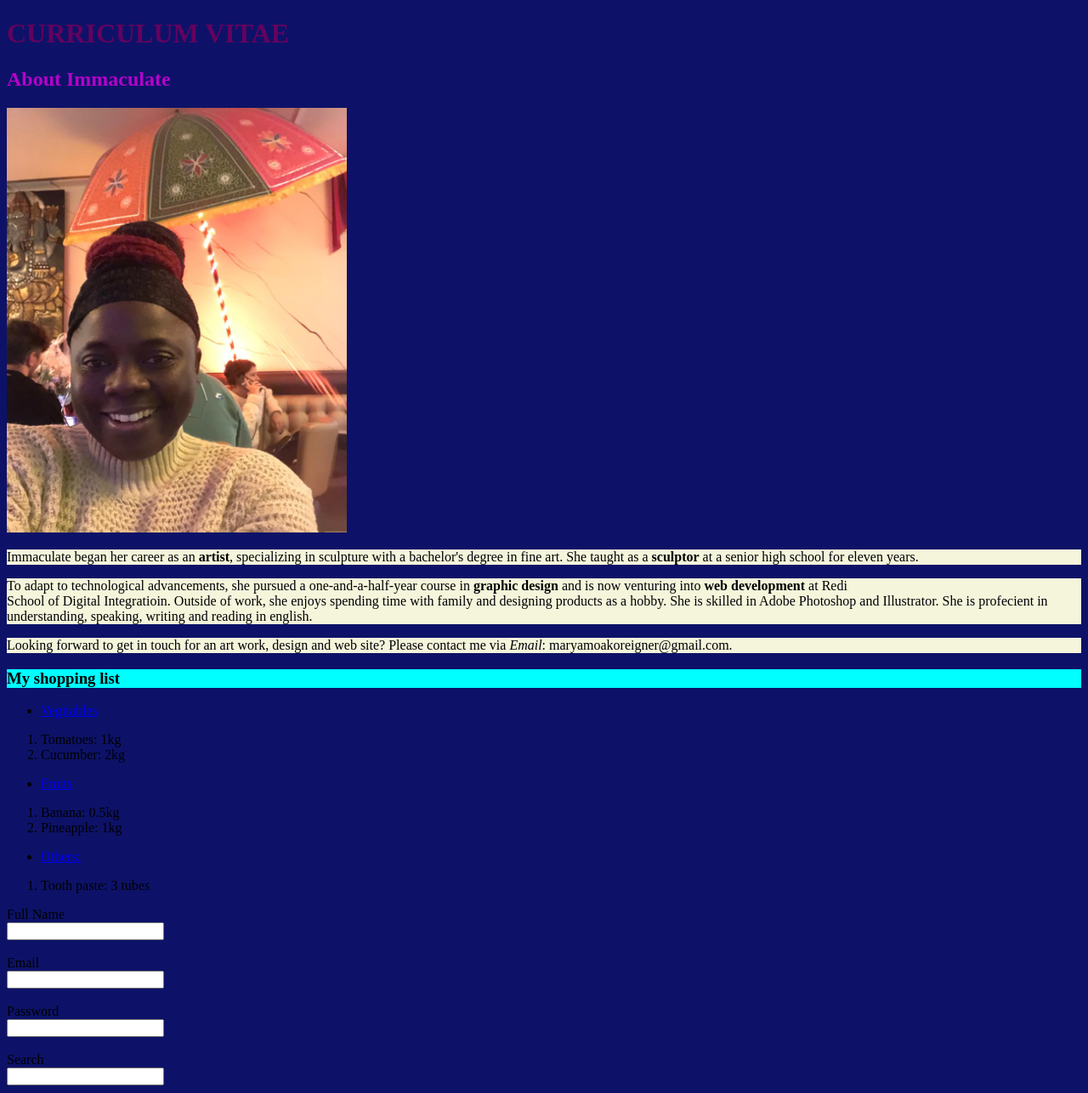
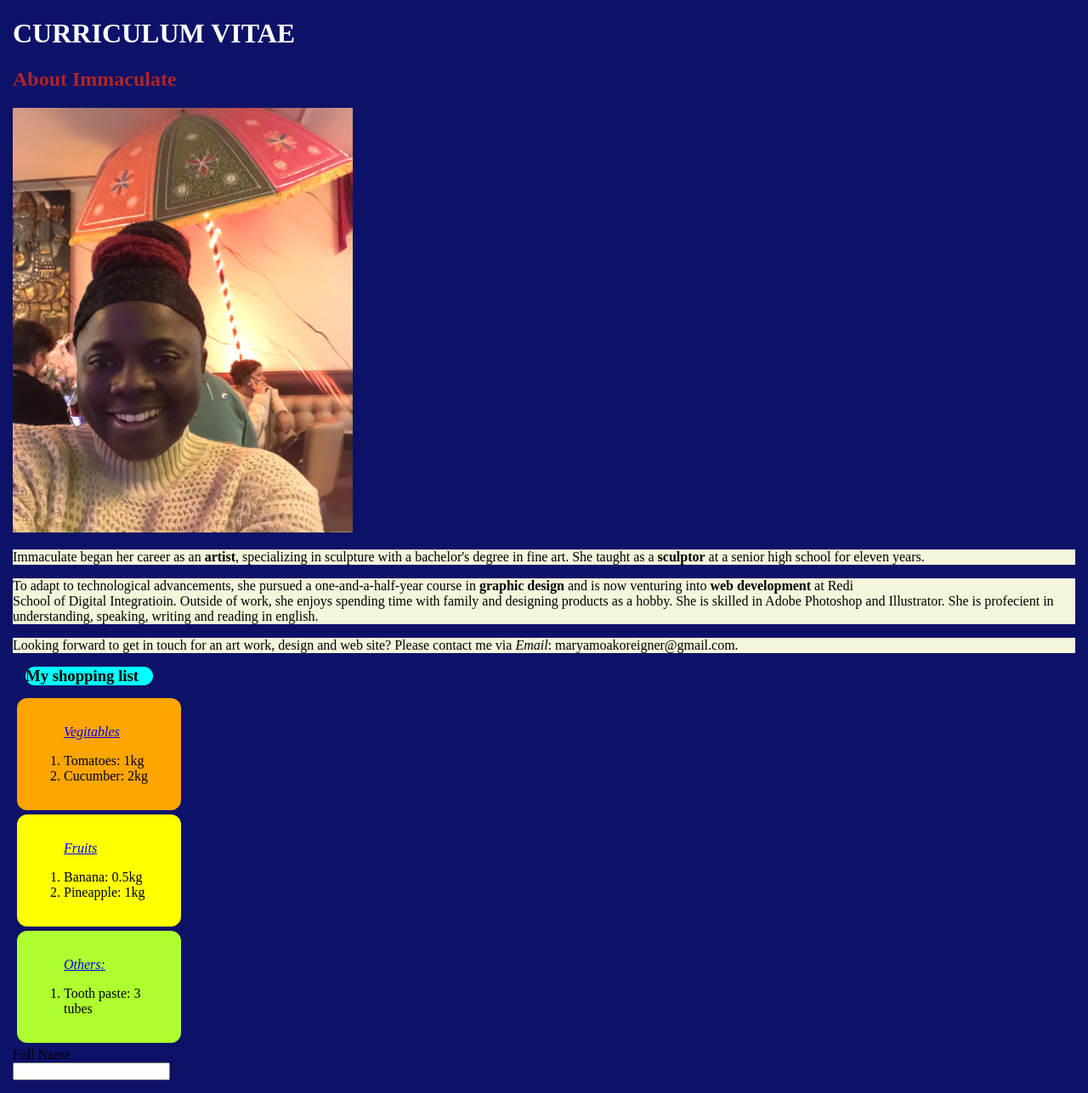
Before and after one commit to SpotlessHub/My-Resume, a plain HTML site: page Homework/homework.html in a window 1280 px wide. Shown: the top 1287 px of the page at 85% size. Drawn offline with Linux system fonts and the light colour scheme.

Commit message:
End of HTML & CSS project.
Website page with links

```diff
--- a/Homework/homework.css
+++ b/Homework/homework.css
@@ -1,12 +1,13 @@
 h1 {
-color:rgb(99, 2, 95);
+color:rgb(255, 255, 255);
 }
 
 h2 {
-color:rgb(178, 3, 201)
+color:rgb(174, 37, 37)
 }
 
 body {
+    margin: 15px;
     background-color: rgb(13, 18, 104);
 }
 
@@ -14,6 +15,40 @@ p {
     background-color: beige;
 }
 
+div {
+    justify-content: center;
+}
+
 h3 {
+    margin: 15px;
+    justify-content: center;
+    width: 12%;
+    border-radius: 12px;
     background-color:aqua
 }
+
+
+section > div {
+    width: 13%;
+    padding: 15px;
+    margin: 5px;
+    border-radius: 12px;
+}
+
+ div.section1 {
+    background: orange;
+ }
+
+ div.section2 {
+    background-color: yellow;
+ }
+
+ div.section3 {
+    background-color: greenyellow;
+ }
+
+ul.features {
+    list-style-type: none;
+    font-style: italic;
+    color: aqua;
+}
--- a/Homework/homework.html
+++ b/Homework/homework.html
@@ -17,8 +17,6 @@
 
 <!--body section-->
 <div class="wrapper">
-
-</div>
 <Body>
 
 <article="carousel-text"><p>Immaculate began her career as an <b>artist</b>, specializing in sculpture with a bachelor's degree in fine art. She taught as a <b>sculptor</b> at a senior high school for eleven years.</p>
@@ -36,34 +34,39 @@ contact me via <i>Email</i>: maryamoakoreigner@gmail.com. </p>
 
 
 <!--lesson 5 homework-->
-<section>
 
-</section>
-
-<Body>
+  <body>
 <h3 class="footer-text">My shopping list</h3>
 
-<ul>
+<section>
+<div class="section1">
+<ul class="features">
     <li><a href="facebook.com-link" href="#">Vegitables</a></li>
 </ul>
-<ol>
+<ol class="features">
         <li>Tomatoes: 1kg</li>
         <li>Cucumber: 2kg</li>
-</ol>
+</ol></div>
 
-<ul>
+<div class="section2">
+<ul class="features">
     <li><a href="www.instagram.com-link" href="#">Fruits</a></li>
 </ul>
-    <ol>
+<ol class="features">
         <li>Banana: 0.5kg</li>
         <li>Pineapple: 1kg</li>
-        </ol>
-        <ul>
+        </ol></div>
+
+        <div class="section3">
+        <ul class="features">
             <li><a href="tiktok.com-link" href="#">Others:</a></li>
         </ul>
-        <ol>
+        <ol class="features">
             <li>Tooth paste: 3 tubes</li>
-        </ol>
+        </ol></div>
+    </section>
+
+
 
 
     <!--lesson six -->
--- /dev/null
+++ b/Projectredi/Aboutme.css
@@ -0,0 +1,77 @@
+.container {
+    text-align:center;
+    display: block;
+    align-items:center;
+    justify-content: center;
+    }
+
+
+body {
+    background-color: rgb(0, 45, 107);
+}
+
+div {
+    background-color: lightgrey;
+    width: 70%;
+    border: 15px solid rgb(255, 255, 255);
+    padding: 2%;
+    margin: 5%;
+}
+
+h1 {
+    color: #000000;
+    padding-bottom: 10px;
+}
+
+
+.cta {
+    background-color: a
+    qua;
+    color: rgb(252, 254, 253);
+    padding: 10px 20px;
+    text-decoration: none;
+    display: inline-block;
+    margin-top: 20px;
+    border-radius: 5px;
+    transition: background-color 0.3s;
+}
+.cta:hover {
+    background-color: #27ae60;
+}
+h2 {
+    font-size: 10;
+    font-family: 'Segoe UI', Tahoma, Geneva, Verdana, sans-serif;
+    font-weight: 10;
+    background-color: rgb(255, 130, 21);
+}
+
+h3 {
+    font-size: 10;
+    font-weight: 10;
+    font-family: 'Segoe UI', Tahoma, Geneva, Verdana, sans-serif;
+    justify-content: center;
+    background-color:aqua
+}
+
+h4 {
+    font-family: 'Segoe UI', Tahoma, Geneva, Verdana, sans-serif;
+    font-size: 10;
+    font-weight: 10;
+    background-color: rgb(255, 225, 0);
+}
+
+
+
+
+p {
+font-size: 20;
+background-color: aqua
+;
+}
+
+#contact{
+font-size: 20;
+font-weight: 10;
+font-family: Arial, Helvetica, sans-serif;
+background-color:rgb(244, 196, 137);
+}
--- /dev/null
+++ b/Projectredi/Aboutme.html
@@ -0,0 +1,60 @@
+<!DOCTYPE html>
+<html lang="en">
+
+<!--header-->
+<head>
+  <meta charset="UTF-8">
+  <meta name="viewport" content="width=device-width, initial-scale=1.0">
+  <title>Website</title>
+  <link rel="stylesheet" href="Aboutme.css">
+</head>
+
+<!--resume-->
+<div class="container";style="text-align: justify;">
+<h1>Web Developer Extraordinaire</h1>
+<p>Hello! I'm Mary Immaculate Addae-Wireko. A passionate web developer specializing in <b>HTML</b> and <b>CSS</b>. With 5 years in <b>UI/UX designs</b>, <br>I create stunning, responsive websites that not only looks great but also perform exceptionally.
+    <p>My approach combines clean, sematic HTML with cutting-edge CSS techniques to deliver websites tha are </p>
+     </p>
+<u>
+    <li>Visually appealling</li>
+    <li>Fast-loading</li>
+    <li>Mobile-friendly</li>
+    <li>Accessible to all users</li>
+</u>
+</div>
+
+<!--boby-->
+<Body>
+
+
+<div class="section2" >
+
+<h2>I pride myself on attending to detail, pixel-perfect designs, and code that's a s beautiful on the inside as the wedsites are on the Outside.</h2>
+</div>
+
+<a href="#contact" class="cta">Hire Me Today!</a>
+
+
+</h3></div>
+
+<div class="section4"> <h4><b>HOBBY</b><br>
+Outside work, I enjoys traveling, spending time with family, designing and producing art works as a hobby.</h4></div>
+
+<section class="background">
+  <div>
+<p class="carousel-text"><b>PROFECIENCY</b><br>
+Understand, speak, write and read in <b>english</b> with a little <b>dutche</b></p>
+</section4>
+</div>
+
+
+<!--contact information-->
+<div>
+<section id="contact-background">
+
+<p id="contact">Looking forward to get in touch for designs, web sites and an art work,? Please
+contact me via <i>Email</i>: <b>maryamoakoreigner@gmail.com</b> | <b>>> facebook</b> | <b>> instagram</b> | <b>>> linkedin</b></p>
+</contact>
+</div>
+
+</Body>
--- /dev/null
+++ b/Projectredi/Projectredi.css
@@ -0,0 +1,62 @@
+h1 {
+    font-size-adjust: inherit;
+    font-weight: bolder;
+    color:rgb(0, 45, 107);
+    }
+
+    .container {
+        text-align:center;
+        display: block;
+        align-items:center;
+        justify-content: center;
+        }
+
+    h2 {
+    color:rgb(255, 5, 43)
+    }
+
+    body {
+        background-color: rgb(0, 45, 107);
+    }
+
+    nav {
+display: flex;
+    }
+nav > div {
+    background-color: rgb(244, 199, 131);
+    text-align: center;
+    border-radius: 6px;
+    flex-direction: row-reverse;
+}
+
+    div {
+        background-color: lightgrey;
+        width: 70%;
+        border: 15px solid rgb(255, 255, 255);
+        padding: 2%;
+        margin: 5%;
+    }
+
+
+    img.float-right {
+        border-radius: 7px;
+        float:right;
+
+    }
+
+
+    h3 {
+        font-size: 10;
+        font-weight: 10;
+        font-family: 'Segoe UI', Tahoma, Geneva, Verdana, sans-serif;
+        justify-content: center;
+        background-color:aqua
+    }
+
+
+#contact{
+    font-size: inherit;
+    font-weight: bolder;
+    font-family: Arial, Helvetica, sans-serif;
+    background-color:rgb(244, 196, 137);
+}
```
Also changed, not shown: Projectredi/Projectredi.html (added, +44 -0 lines), Geralds CV html & css/image.png (added), Projectredi/immack.jpg (added), 2 other files.
